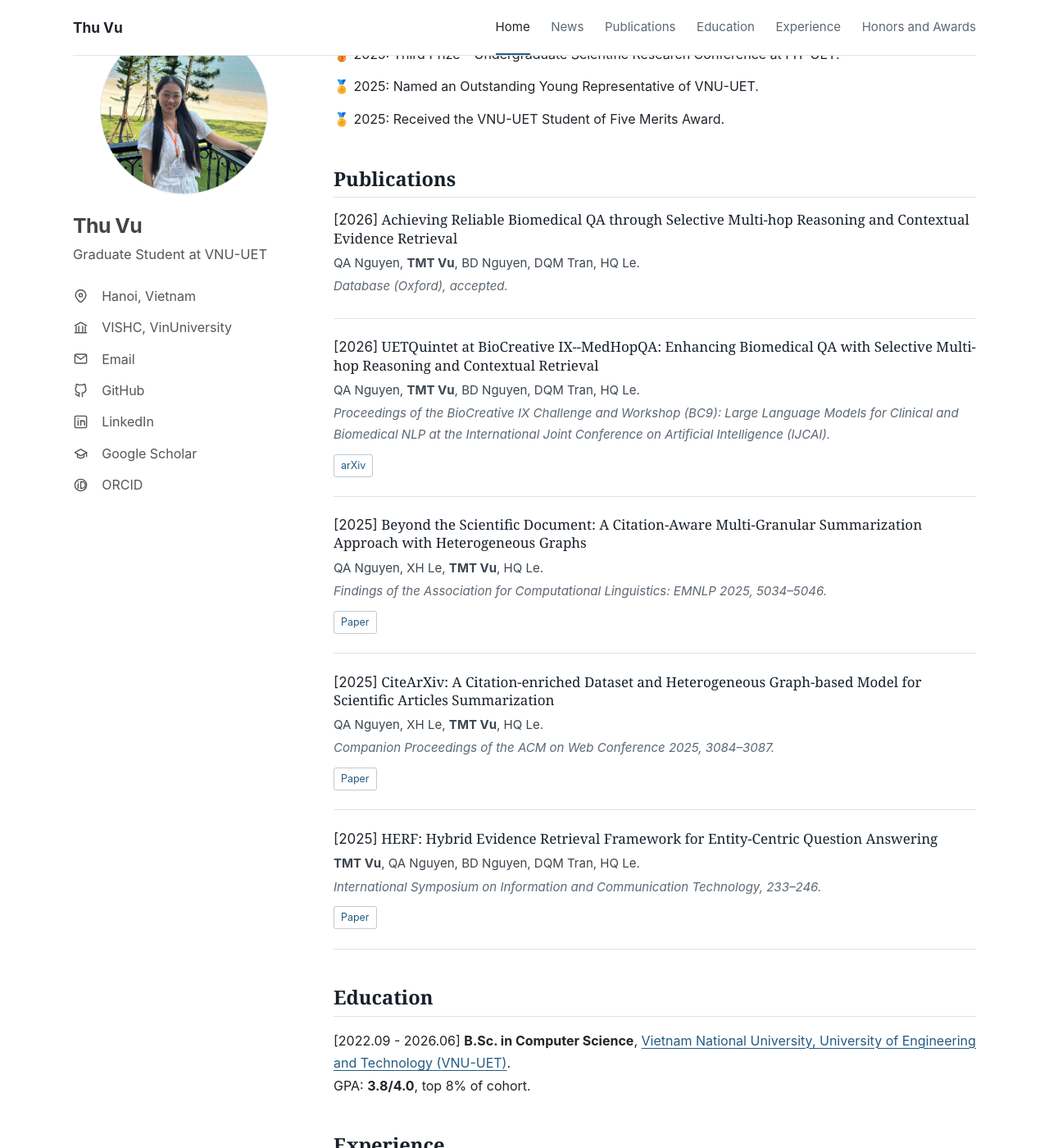
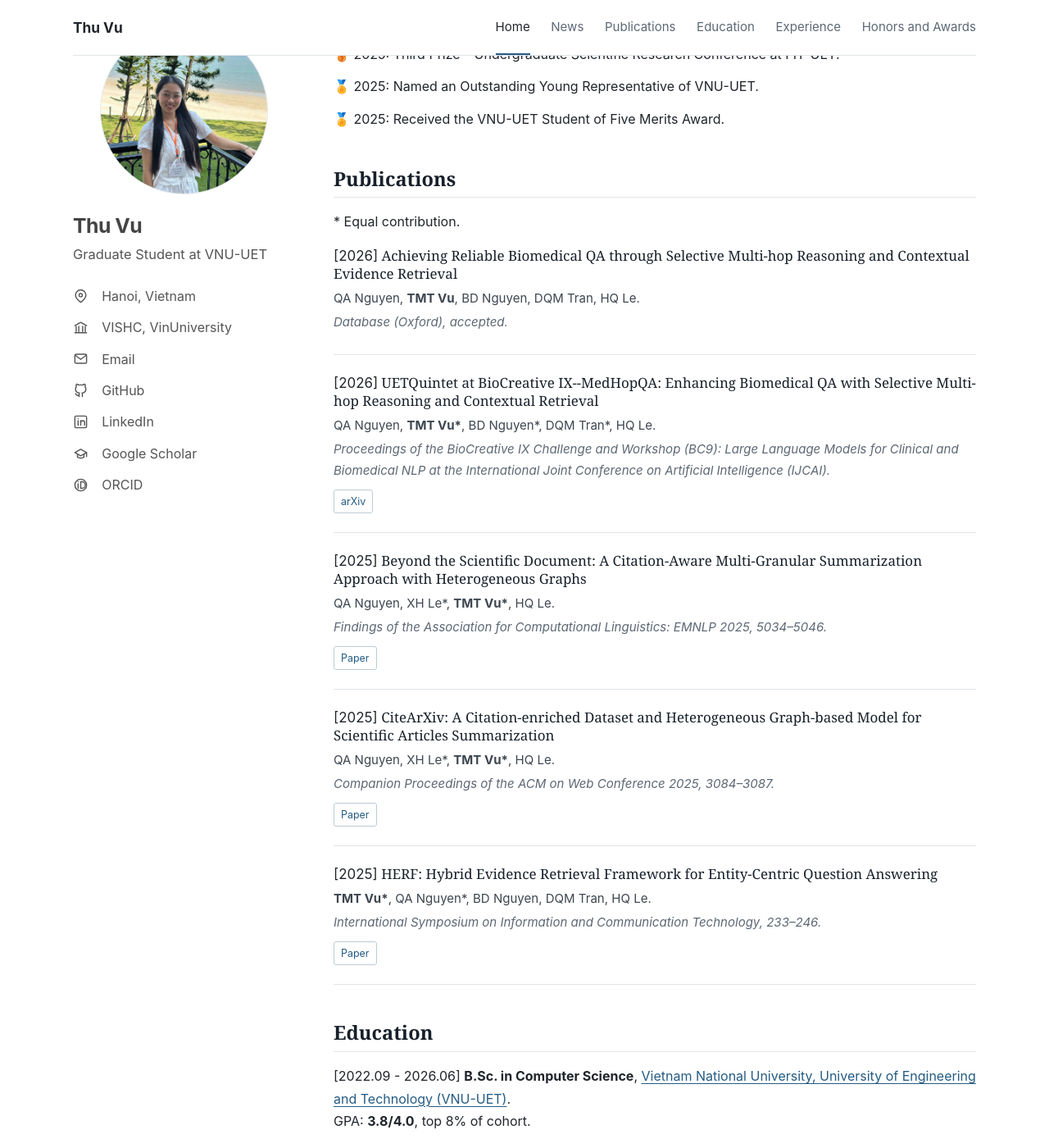
Before and after one commit to ThiMinhThuVu/ThiMinhThuVu.github.io, a Jekyll site: the page built from index.md, in a window 1280 px wide and 1400 px high, scrolled down 1004 px. Shown: the whole window at 82% size. Built offline with Jekyll 4.4.1, drawn with Linux system fonts in a browser that asks for light colours.

Commit message:
Mark equal contribution for publications except Database

```diff
--- a/_includes/publication-list.html
+++ b/_includes/publication-list.html
@@ -1,8 +1,9 @@
+<p class="contribution-note">* Equal contribution.</p>
 <div class="publication-list">
   {% for publication in site.data.publications %}
     <article class="publication">
       <h3><span class="publication-date">[{{ publication.year }}]</span> {{ publication.title }}</h3>
-      <p class="authors">{{ publication.authors_before }}<strong>TMT Vu</strong>{{ publication.authors_after }}.</p>
+      <p class="authors">{{ publication.authors_before }}<strong>TMT Vu{% if publication.equal_contribution %}*{% endif %}</strong>{{ publication.authors_after }}.</p>
       <p class="venue">{{ publication.venue }}.</p>
       {% if publication.paper != "" or publication.arxiv != "" or publication.code != "" or publication.bibtex != "" %}
       <div class="publication-links">
```
Also changed, not shown: _data/publications.yml (+9 -4 lines).
